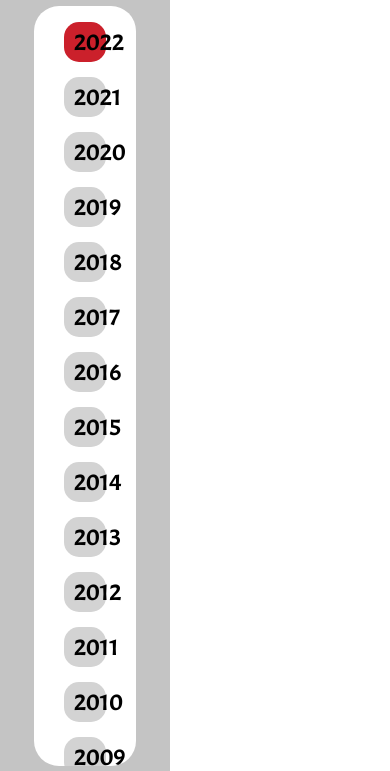
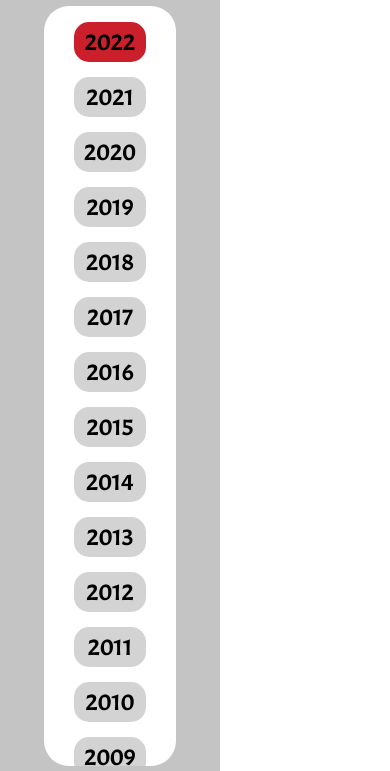
Before and after one commit to Victor-Park/ajax-project, a website: page index.html in a window 390 px wide. Shown: the part 333-1104 px from the top of the page. Drawn offline with Linux system fonts and the light colour scheme; no server answers.

Commit message:
revised feature-5-wikipedia-link

```diff
--- a/css/layout.css
+++ b/css/layout.css
@@ -51,3 +51,14 @@
   font-family: Arimo, sans-serif;
   margin-left: 5%;
 }
+
+@media (max-width: 850px) {
+  .sidenav-on {
+    min-width: 220px;
+    transition: 0.2s;
+  }
+
+  .sidenav-off {
+    transition: 0.1s;
+  }
+}
```
